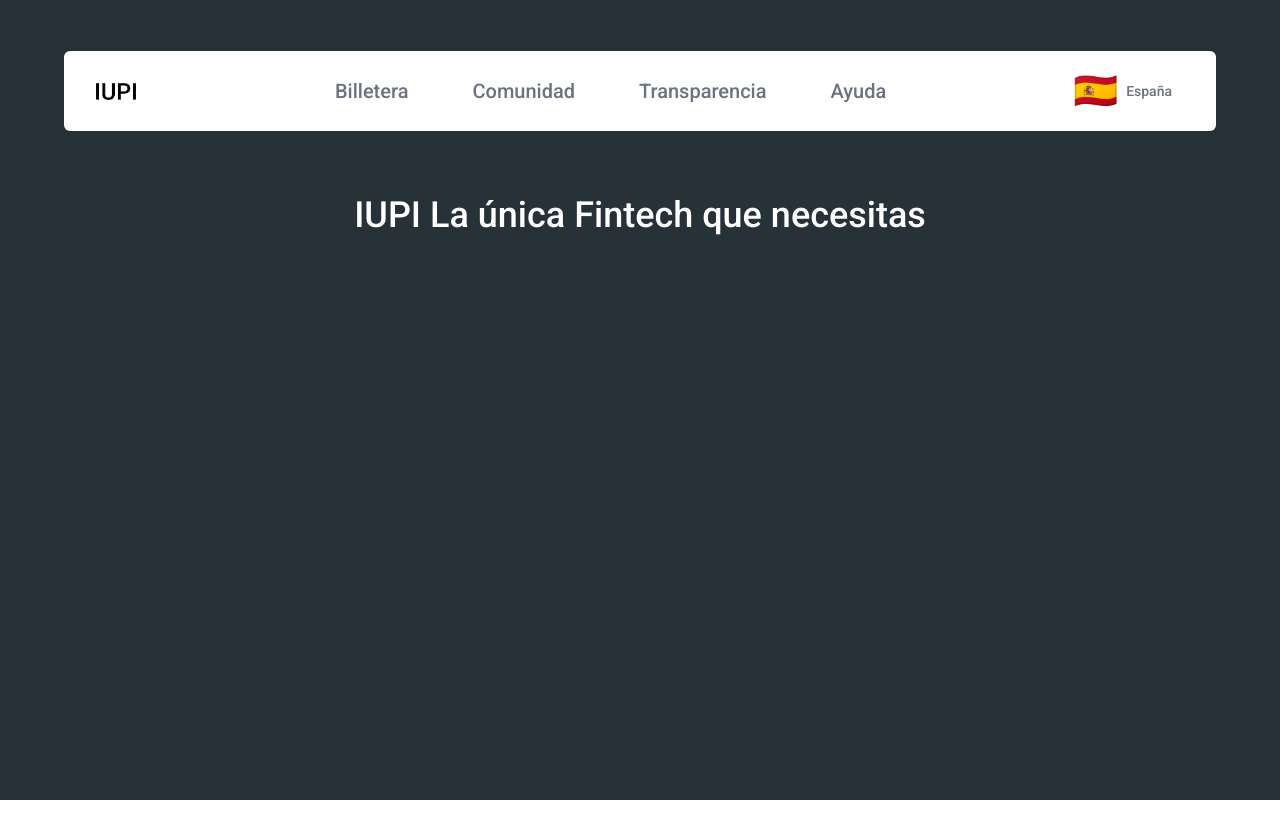
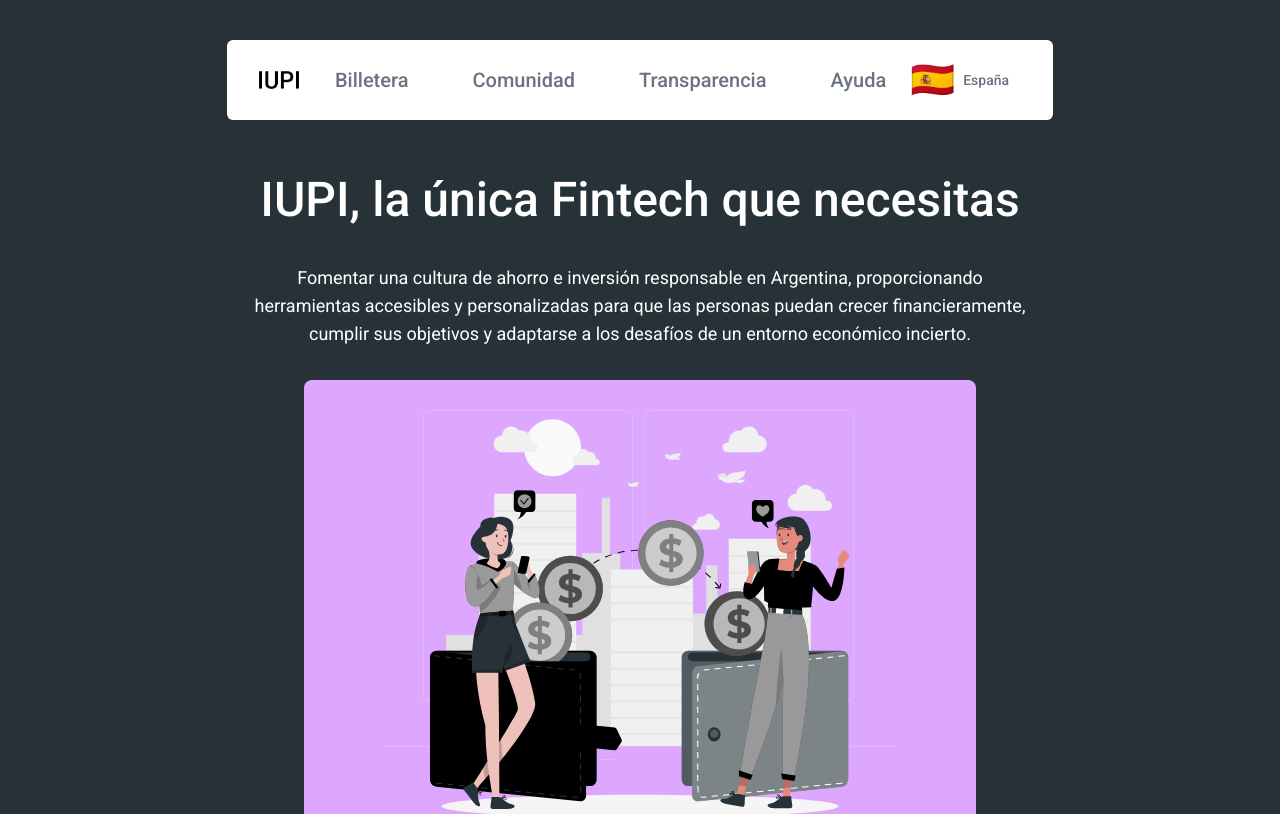
Before and after one commit to SoyIsabelMM/MVP-Planificaci-n-financiera, a Next.js app in the folder frontend/: page / in a window 1280 px wide. Shown: the top 814 px of the page. Built offline with nearby package versions, Linux system fonts and the light colour scheme.

Commit message:
feat: crear el componente LandingPage

```diff
--- a/frontend/src/components/HeaderComponent/HeaderComponent.jsx
+++ b/frontend/src/components/HeaderComponent/HeaderComponent.jsx
@@ -21,7 +21,7 @@
   };
 
   return (
-    <div className="bg-white shadow-sm mx-[5%] rounded-md">
+    <div className="bg-white  mx-[5%] rounded-md">
       <nav className="px-4 sm:px-6 lg:px-8">
         <div className="flex justify-between items-center h-20">
           <div className="flex items-center">
--- a/frontend/src/components/LandingPage/LandingPage.jsx
+++ b/frontend/src/components/LandingPage/LandingPage.jsx
@@ -1,16 +1,40 @@
 import React from 'react';
 import { HeaderComponent } from '../HeaderComponent/HeaderComponent';
+import Image from 'next/image';
+import { Button } from '@/components/ButtonCustom/ButtonCustom';
+import Link from 'next/link';
 
 function LandingPage() {
   return (
-    <section className=" pt-[4%]">
+    <section className="pt-10 flex flex-col items-center">
       <HeaderComponent />
-      <div className="flex flex-col items-center">
-        <h1 className="mt-[5%] text-4xl font-medium">
-          {' '}
-          IUPI La única Fintech que necesitas
+
+      <div className="flex flex-col items-center text-center px-4 sm:px-8 lg:px-20">
+        <h1 className="mt-[5%] text-3xl sm:text-4xl lg:text-5xl font-medium">
+          IUPI, la única Fintech que necesitas
         </h1>
+
+        <p className="mt-10 mx-[15%] text-sm sm:text-base lg:text-lg leading-relaxed">
+          Fomentar una cultura de ahorro e inversión responsable en Argentina,
+          proporcionando herramientas accesibles y personalizadas para que las
+          personas puedan crecer financieramente, cumplir sus objetivos y
+          adaptarse a los desafíos de un entorno económico incierto.
+        </p>
+
+        <div className="bg-[#DDA7FF] mt-8 w-full max-w-2xl h-auto flex items-center justify-center rounded-lg">
+          <Image
+            src="/image/money-transfer.svg"
+            alt="banner"
+            width={500}
+            height={500}
+            className="w-full max-w-sm sm:max-w-md lg:max-w-lg"
+          />
+        </div>
       </div>
+
+      <Button className="w-[80%] sm:w-[50%] lg:w-[30%] h-[45px] font-light text-base sm:text-lg lg:text-xl mt-8 mb-10 bg-white text-black border border-black hover:bg-black hover:text-white transition ease-in-out duration-300">
+        <Link href="/signup">Crea tu cuenta en IUPI</Link>
+      </Button>
     </section>
   );
 }
```
Also changed, not shown: frontend/public/image/money-transfer.svg (added), 1 other file (tests, documents, lock files or other folders).
